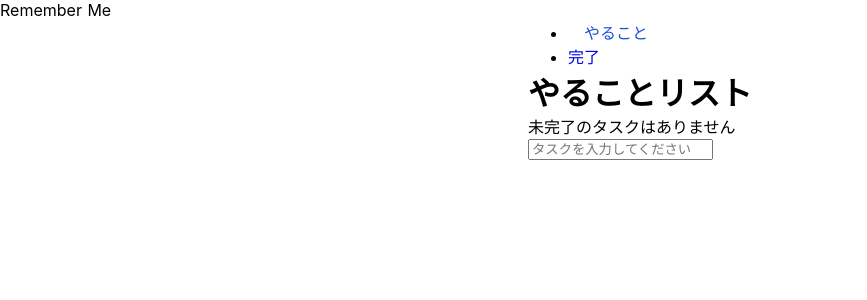
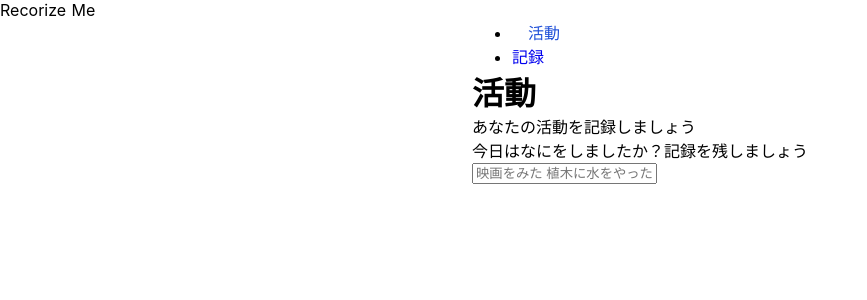
Before and after one commit to snowlong/todo_tail, a Nuxt app: page / in a window 1280 px wide. Shown: the top 300 px of the page, without its empty margins (0-867 px from the left). Built offline with nearby package versions, Linux system fonts and the light colour scheme.

Commit message:
Update archive page html and Change concept to recorize me

```diff
--- a/components/Archive.vue
+++ b/components/Archive.vue
@@ -1,31 +1,27 @@
 <template>
   <div id="archive" class="w-full">
     <tab-menu :selected="tabIndex" />
-    <h1 class="text-xl font-semibold mx-3 my-2 text-gray-700">完了リスト</h1>
+    <h1 class="text-xl font-semibold mx-3 my-2 text-gray-700">日付別</h1>
     <div class="mx-3">
       <div :class="{ hidden: !(archiveItems.length === 0) }">
         <p class="block text-center text-gray-700 text-xl p-6 font-bold">
           {{ blankMessage }}
         </p>
       </div>
+      <div
+        v-for="itemList in getArchiveItems"
+        :key="itemList.archivedDate"
+        sticky-container
+      >
+        <p v-sticky class="bg-white pt-3 pb-4">
+          {{ itemList.archivedDate }}に活動
+        </p>
         <transition-group name="list-complete" tag="ul" class="flex flex-col">
           <li
-          v-for="(item, index) in getArchiveItemOrderByDate"
+            v-for="item in itemList.archives"
             :key="item.id"
-          sticky-container
             class="list-complete-item w-full text-left"
           >
-          <p
-            v-if="
-              index === 0 ||
-                item.archivedDate !==
-                  getArchiveItemOrderByDate[index - 1].archivedDate
-            "
-            v-sticky
-            class="bg-white pt-3 pb-4 pl-2"
-          >
-            {{ item.archivedDate }}
-          </p>
             <p class="block bg-gray-200 p-4">
               <label :class="{ done: item.isChecked }">
                 <input
@@ -37,10 +33,8 @@
                 {{ item.title }}
               </label>
             </p>
-        </li>
-      </transition-group>
-    </div>
-
+          </li></transition-group
+        >
         <div class="text-center m-2">
           <button
             :class="{ hide: !checkedCount }"
@@ -58,6 +52,8 @@
           </button>
         </div>
       </div>
+    </div>
+  </div>
 </template>
 
 <script>
@@ -69,7 +65,7 @@ export default {
   },
   data() {
     return {
-      blankMessage: '完了しているタスクはありません',
+      blankMessage: '',
       isItemConfirmed: false,
       isItemEditing: false,
       checkedCount: 0,
@@ -83,11 +79,19 @@ export default {
   computed: {
     getArchiveItemOrderByDate() {
       return _.orderBy(this.archiveItems, ['archivedDate'], ['desc'])
+    },
+    getArchiveItems() {
+      return _.chain(this.archiveItems)
+        .groupBy('archivedDate')
+        .map((archives, archivedDate) => ({ archivedDate, archives }))
+        .orderBy((group) => Number(group.archivedDate), ['desc'])
+        .value()
     }
   },
   mounted() {
     this.loadTodo()
     this.loadArchive()
+    this.updateBlankMessege()
   },
   methods: {
     deleteArchive() {
@@ -140,6 +144,9 @@ export default {
         return item.isChecked === true
       })
       this.checkedCount = checked.length
+    },
+    updateBlankMessege() {
+      this.blankMessage = 'ここにあなたの活動が記録されます'
     }
   }
 }
--- a/components/Todo.vue
+++ b/components/Todo.vue
@@ -2,12 +2,17 @@
   <div id="todo" class="w-full">
     <tab-menu :selected="tabIndex" />
     <h1 class="text-xl font-semibold mx-3 my-2 text-gray-700">
-      やることリスト
+      活動
     </h1>
     <div class="mx-3">
       <div :class="{ hidden: !(items.length === 0) }" class="bg-gray-200">
-        <p class="block text-center text-gray-700 text-xl p-6 font-bold">
+        <p
+          class="block text-center text-gray-700 text-xl pt-6 pb-3 px-6 font-bold"
+        >
           {{ blankMessage }}
+        </p>
+        <p class="text-center text-gray-500 pb-3">
+          今日はなにをしましたか？記録を残しましょう
         </p>
       </div>
       <transition-group
@@ -63,7 +68,7 @@
           class="bg-yellow-500 text-white px-2 py-2 m-2 rounded"
           @click="deleteTodo()"
         >
-          完了にする
+          記録する
         </button>
         <div
           class="flex items-center border-2 borader-tead-500 rounded-lg py-2"
@@ -71,7 +76,7 @@
           <input
             v-model="newItemTitle"
             type="text"
-            placeholder="タスクを入力してください"
+            placeholder="映画をみた 植木に水をやった プレゼントを買ったなど"
             class="appearance-none bg-transparent borde-none w-full text-gray-700 mr-3 py-1 px-2 leading-tight focus:outline-none"
             @keyup.enter="addTodo"
             @keypress="confirmMessage"
@@ -91,7 +96,7 @@ export default {
   },
   data() {
     return {
-      blankMessage: '未完了のタスクはありません',
+      blankMessage: 'あなたの活動を記録しましょう',
       isItemConfirmed: false,
       isItemEditing: false,
       checkedCount: 0,
--- a/layouts/GlobalNav.vue
+++ b/layouts/GlobalNav.vue
@@ -4,7 +4,7 @@
       class="flex items-center flex-shrink-0 text-white mr-6"
       @click="toggleMenu"
     >
-      <span class="font-semibold text-xl tracking-tight">Remember Me</span>
+      <span class="font-semibold text-xl tracking-tight">Recorize Me</span>
 
       <!-- <svg
         :class="{ hidden: !isMenuHidden }"
--- a/layouts/TabMenu.vue
+++ b/layouts/TabMenu.vue
@@ -9,7 +9,7 @@
         to="/"
         :class="{ active: selected === 0 }"
         class="bg-white inline-block py-2 px-4 text-blue-500 hover:text-blue-800 font-semibold"
-        >やること</nuxt-link
+        >活動</nuxt-link
       >
     </li>
     <li
@@ -21,7 +21,7 @@
         to="/archive"
         :class="{ active: selected === 1 }"
         class="bg-white inline-block py-2 px-4 text-blue-500 hover:text-blue-800 font-semibold"
-        >完了</nuxt-link
+        >記録</nuxt-link
       >
     </li>
   </ul>
--- a/nuxt.config.js
+++ b/nuxt.config.js
@@ -6,7 +6,7 @@ export default {
    ** Headers of the page
    */
   head: {
-    title: 'Remenber Me',
+    title: 'Recorize Me',
     meta: [
       { charset: 'utf-8' },
       { name: 'viewport', content: 'width=device-width, initial-scale=1' },
```
Lines whose indentation alone changed are shown as unchanged.
